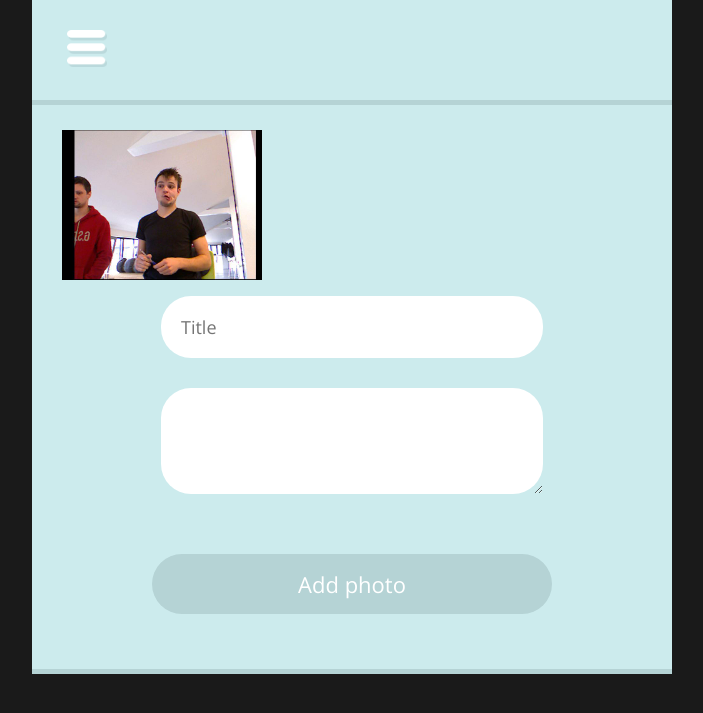
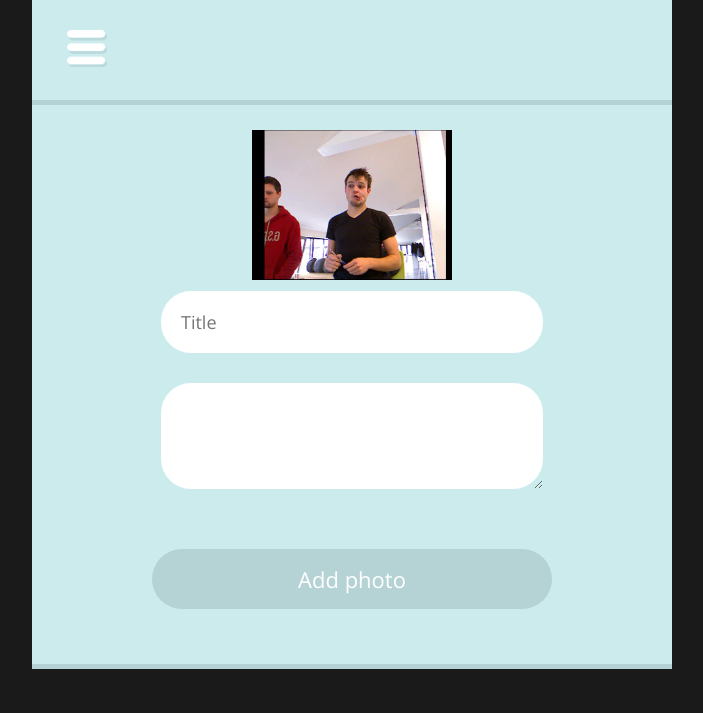
Before and after one commit to jwraats/snow_white, a PHP site: page /index.php?page=add-video&session=1414233257446 in a window 1280 px wide. Shown: the top 713 px of the page, without its empty margins (288-991 px from the left). Run offline with PHP 8.4, Linux system fonts and the light colour scheme; the visitor is signed in with stand-in values (Sample User, id 1); some libraries are stand-ins or nearby versions.

Commit message:
center image

```diff
--- a/www/add-video.php
+++ b/www/add-video.php
@@ -51,7 +51,7 @@ if(count($images) < 0){
 	if(isset($_GET['session']) && is_numeric($_GET['session'])){
 		$imageUrl = "/images/".$detail->id."_".$_GET['session']."_after.jpeg";
 		echo '<header class="profile friends">
-			<img class="feed-img" src="'.$imageUrl.'" style="width:200px;height:150px;" />
+			<img class="feed-img" src="'.$imageUrl.'" style="width:200px;height:150px; display:block; margin: 0 auto;" />
 			<form method="post" action="index.php?page=add-video">
 				<fieldset>
 
```
